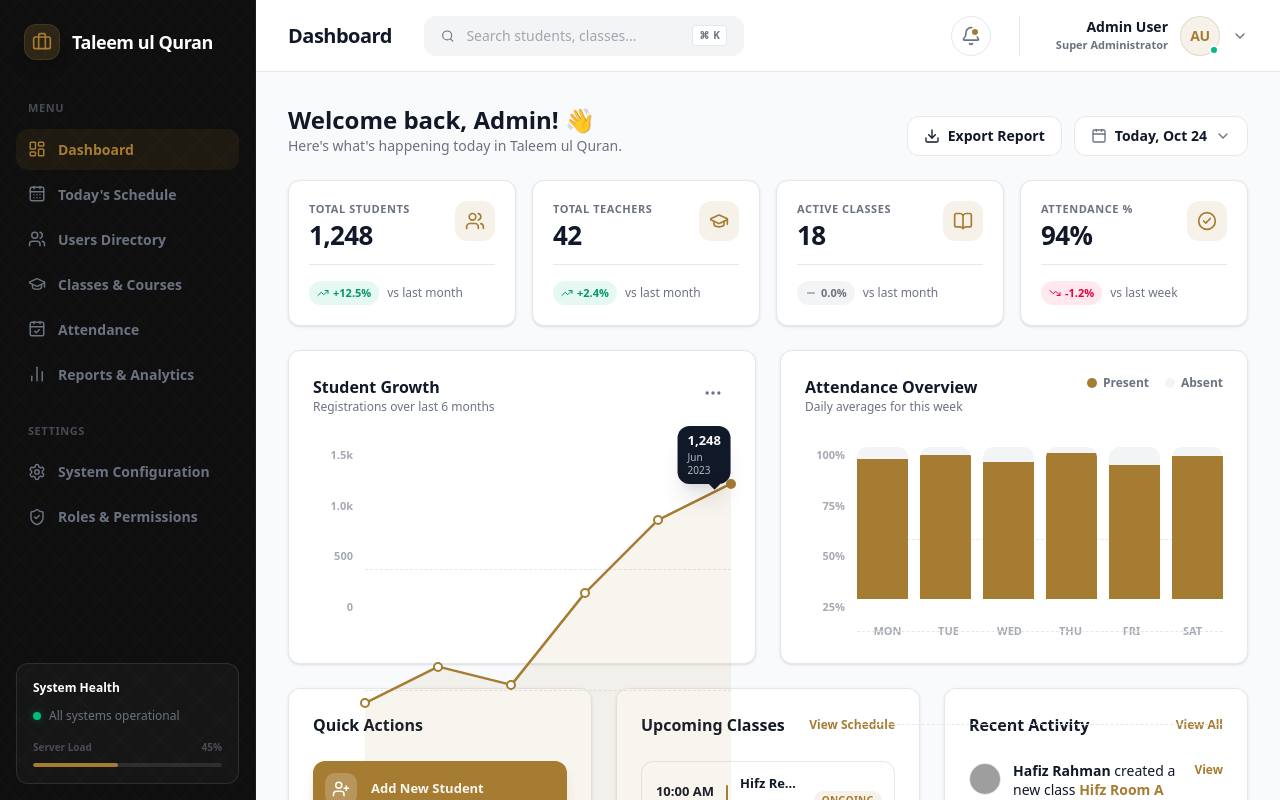
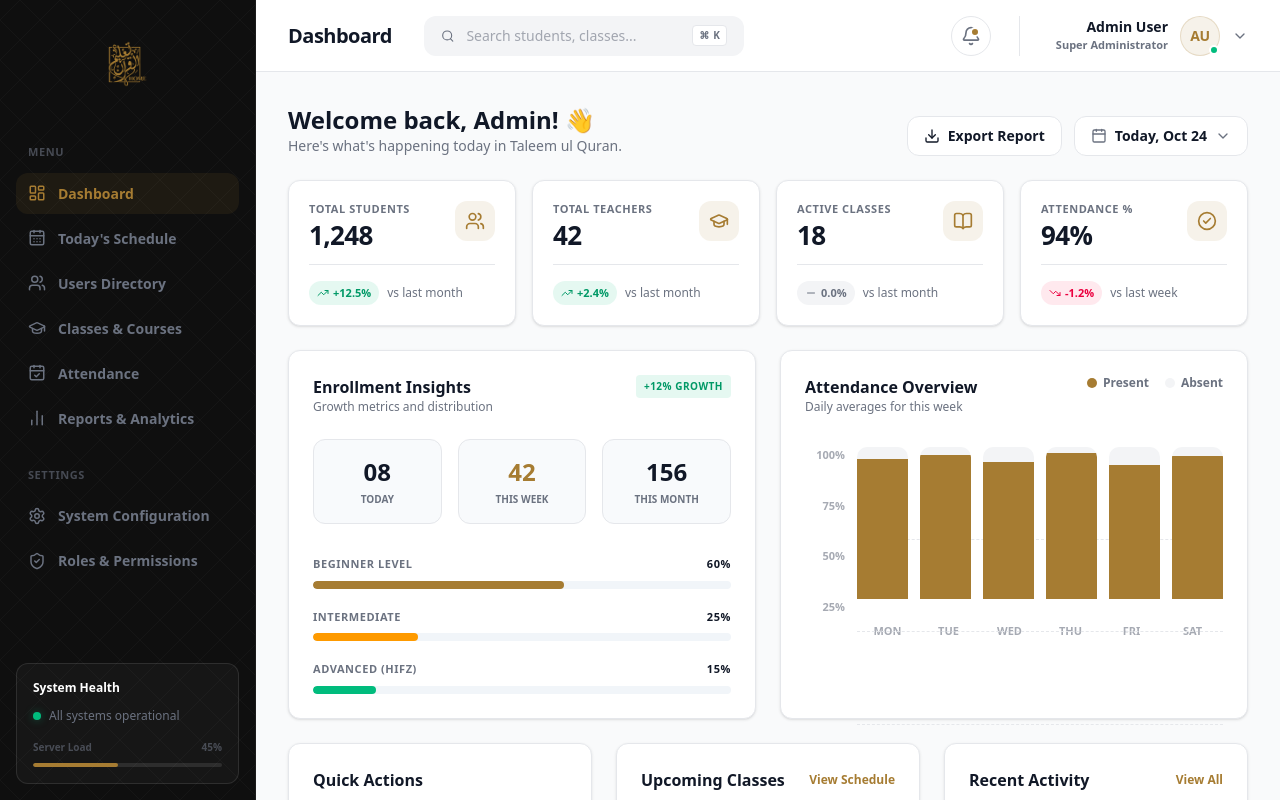
Before and after one commit to Aliahma24/newportalproject, a Next.js app: page /dashboard/admin in a window 1280 px wide. Built offline with nearby package versions, Linux system fonts and the light colour scheme; grey boxes are pictures that could not be loaded.

Commit message:
Updated brand logo size and restored original color

```diff
--- a/src/app/dashboard/admin/page.tsx
+++ b/src/app/dashboard/admin/page.tsx
@@ -197,56 +197,61 @@ export default function AdminDashboard() {
 
           {/* Analytics Section */}
           <div className="grid grid-cols-1 lg:grid-cols-2 gap-6">
-            {/* Student Growth Chart */}
+            {/* Enrollment Insights Panel (Replaces Graph) */}
             <div className="bg-card border border-border rounded-xl p-6 shadow-sm">
-              <div className="flex items-start justify-between mb-8">
+              <div className="flex items-start justify-between mb-6">
                 <div>
-                  <h3 className="font-bold text-foreground">Student Growth</h3>
-                  <p className="text-xs text-muted-foreground font-medium">Registrations over last 6 months</p>
+                  <h3 className="font-bold text-foreground">Enrollment Insights</h3>
+                  <p className="text-xs text-muted-foreground font-medium">Growth metrics and distribution</p>
                 </div>
-                <button className="p-2 hover:bg-muted rounded-lg text-muted-foreground transition-colors">
-                  <MoreHorizontal size={20} />
-                </button>
+                <div className="flex items-center gap-2">
+                   <span className="px-2 py-1 rounded bg-emerald-500/10 text-emerald-600 text-[10px] font-bold uppercase tracking-wider">
+                      +12% Growth
+                   </span>
+                </div>
               </div>
-              <div className="flex h-48 gap-3">
-                 {/* Y-Axis */}
-                 <div className="flex flex-col justify-between text-[11px] font-bold text-muted-foreground/60 text-right w-10 pb-6">
-                    <span>1.5k</span><span>1.0k</span><span>500</span><span>0</span>
+
+              <div className="grid grid-cols-3 gap-4 mb-8">
+                 <div className="p-4 rounded-xl bg-slate-50 border border-border text-center group hover:border-primary transition-all">
+                    <div className="text-2xl font-black text-foreground">08</div>
+                    <div className="text-[10px] font-bold text-muted-foreground uppercase mt-1">Today</div>
                  </div>
-                 <div className="flex-1 relative flex flex-col">
-                    <div className="flex-1 relative mb-6">
-                       {/* Grid lines */}
-                       <div className="absolute inset-0 flex flex-col justify-between pointer-events-none">
-                          <div className="w-full border-t border-dashed border-border mt-[33.3%]" />
-                          <div className="w-full border-t border-dashed border-border mb-[33.3%]" />
-                       </div>
-                       <svg viewBox="0 0 100 100" preserveAspectRatio="none" className="w-full h-full overflow-visible relative z-10">
-                          <path d="M0,70 L20,60 L40,65 L60,40 L80,20 L100,10 L100,100 L0,100 Z" fill="rgba(166, 124, 50, 0.08)" />
-                          <path d="M0,70 L20,60 L40,65 L60,40 L80,20 L100,10" fill="none" stroke="var(--primary)" strokeWidth="2.5" strokeLinejoin="round" vectorEffect="non-scaling-stroke" />
-                       </svg>
-                       {/* Data Points */}
-                       {[0, 20, 40, 60, 80, 100].map((x, i) => {
-                         const y = [70, 60, 65, 40, 20, 10][i];
-                         return (
-                           <div
-                              key={i}
-                              className={cn(
-                                "absolute h-2.5 w-2.5 bg-card border-2 border-primary rounded-full -translate-x-1/2 -translate-y-1/2 z-20",
-                                i === 5 && "bg-primary"
-                              )}
-                              style={{ left: `${x}%`, top: `${y}%` }}
-                            />
-                         );
-                       })}
-                       {/* Tooltip Example */}
-                       <div className="absolute left-[100%] top-[10%] -translate-x-full -translate-y-full mb-3 mr-3 bg-foreground text-background px-2.5 py-1.5 rounded-lg text-xs font-bold shadow-xl z-30 flex flex-col gap-0.5">
-                          <span className="text-[13px]">1,248</span>
-                          <span className="opacity-70 font-medium text-[10px]">Jun 2023</span>
-                          <div className="absolute bottom-[-4px] right-3 w-2 h-2 bg-foreground rotate-45" />
-                       </div>
+                 <div className="p-4 rounded-xl bg-slate-50 border border-border text-center group hover:border-primary transition-all">
+                    <div className="text-2xl font-black text-primary">42</div>
+                    <div className="text-[10px] font-bold text-muted-foreground uppercase mt-1">This Week</div>
+                 </div>
+                 <div className="p-4 rounded-xl bg-slate-50 border border-border text-center group hover:border-primary transition-all">
+                    <div className="text-2xl font-black text-foreground">156</div>
+                    <div className="text-[10px] font-bold text-muted-foreground uppercase mt-1">This Month</div>
+                 </div>
+              </div>
+
+              <div className="space-y-5">
+                 <div>
+                    <div className="flex justify-between text-[11px] font-bold uppercase tracking-wider mb-2">
+                       <span className="text-muted-foreground">Beginner Level</span>
+                       <span className="text-foreground">60%</span>
                     </div>
-                    <div className="flex justify-between text-[11px] font-bold text-muted-foreground/60 uppercase">
-                       <span>Jan</span><span>Feb</span><span>Mar</span><span>Apr</span><span>May</span><span>Jun</span>
+                    <div className="h-2 w-full bg-slate-100 rounded-full overflow-hidden">
+                       <div className="h-full bg-primary w-[60%] rounded-full" />
+                    </div>
+                 </div>
+                 <div>
+                    <div className="flex justify-between text-[11px] font-bold uppercase tracking-wider mb-2">
+                       <span className="text-muted-foreground">Intermediate</span>
+                       <span className="text-foreground">25%</span>
+                    </div>
+                    <div className="h-2 w-full bg-slate-100 rounded-full overflow-hidden">
+                       <div className="h-full bg-amber-500 w-[25%] rounded-full" />
+                    </div>
+                 </div>
+                 <div>
+                    <div className="flex justify-between text-[11px] font-bold uppercase tracking-wider mb-2">
+                       <span className="text-muted-foreground">Advanced (Hifz)</span>
+                       <span className="text-foreground">15%</span>
+                    </div>
+                    <div className="h-2 w-full bg-slate-100 rounded-full overflow-hidden">
+                       <div className="h-full bg-emerald-500 w-[15%] rounded-full" />
                     </div>
                  </div>
               </div>
--- a/src/components/dashboard-layout.tsx
+++ b/src/components/dashboard-layout.tsx
@@ -165,12 +165,17 @@ export function Sidebar({ className, role = "admin" }: { className?: string; rol
       />
 
       <div className="relative z-10 flex flex-col h-full">
-        {/* Header */}
-        <div className="p-6 flex items-center gap-3">
-          <div className="h-9 w-9 bg-primary/20 rounded-xl flex items-center justify-center shadow-lg border border-primary/20">
-            <Briefcase size={20} className="text-primary" />
-          </div>
-          <span className="font-bold text-lg tracking-tight text-white">Taleem ul Quran</span>
+        {/* Header with Brand Logo */}
+        <div className="p-4 pt-8 mb-4">
+          <Link href="/dashboard" className="flex items-center justify-center group">
+            <div className="relative h-16 w-auto">
+              <img
+                src="/logo.png"
+                alt="Taleem ul Quran Logo"
+                className="h-full w-auto object-contain opacity-100 group-hover:opacity-90 transition-opacity"
+              />
+            </div>
+          </Link>
         </div>
 
         {/* Menu */}
```
